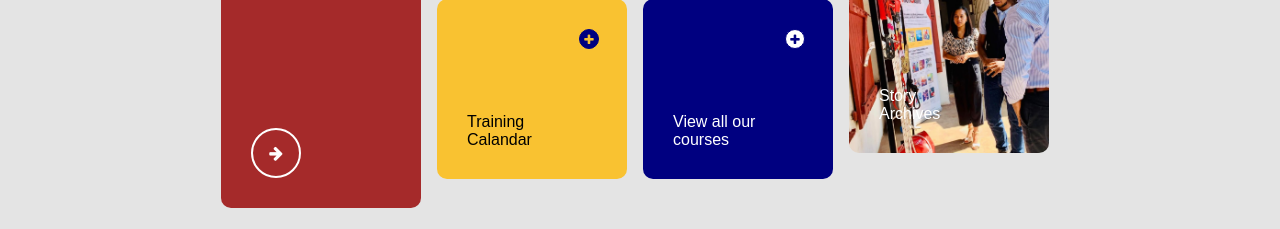
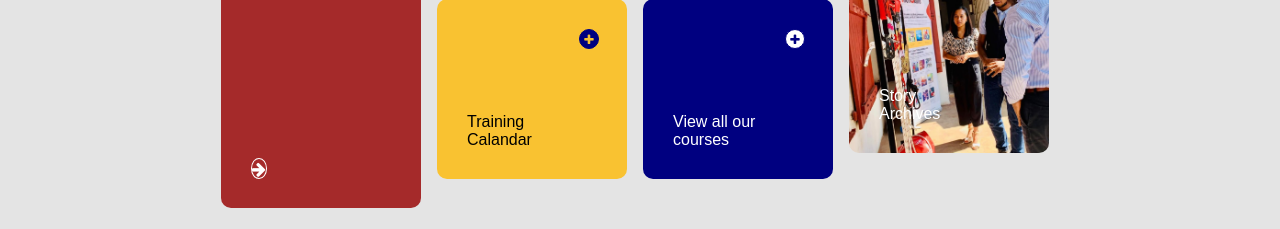
Before and after one commit to Stephanorova/Ajour_Site_web_Techskills, a React (Create React App) app: page / in a window 1280 px wide. Shown: the part 980-1209 px from the top of the page. Built offline with nearby package versions, Linux system fonts and the light colour scheme.

Commit message:
change label

```diff
--- a/src/Accueil/SousHome/SousHome.jsx
+++ b/src/Accueil/SousHome/SousHome.jsx
@@ -22,8 +22,8 @@ const SousHome = () => {
           <div className="menuLeft">
             <div className="news" onClick={()=>history.push("/news")}>
                 <span>NEWS</span>
-                <div className="flesh">
-                  <span><i class="fa fa-arrow-right"/></span>
+                <div >
+                  <label> <i class="fa fa-arrow-right"/></label>
                </div>
             </div>
           </div>
--- a/src/Accueil/SousHome/index.css
+++ b/src/Accueil/SousHome/index.css
@@ -37,17 +37,14 @@
 
 
 }
-.news .flesh {
-    display: block;
-}
-.news .flesh span{
-        width: 50px;
-        height: 50px;
-        border-radius: 50%;
-        border: 2px solid white;
-        display: flex;
-        align-items: center;
-        justify-content: center;
+label{
+    width: 80px;
+    height: 80px;
+    text-align: center;
+    justify-content: center;
+    cursor: pointer;
+    border: 1px solid white;
+    border-radius: 50%;
 }
 }
 .menuCenter{
```
